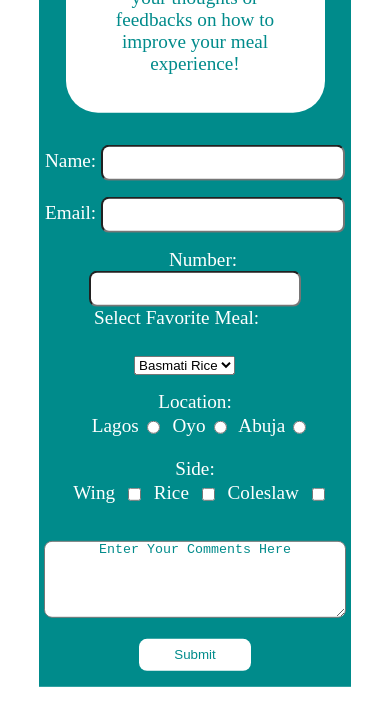
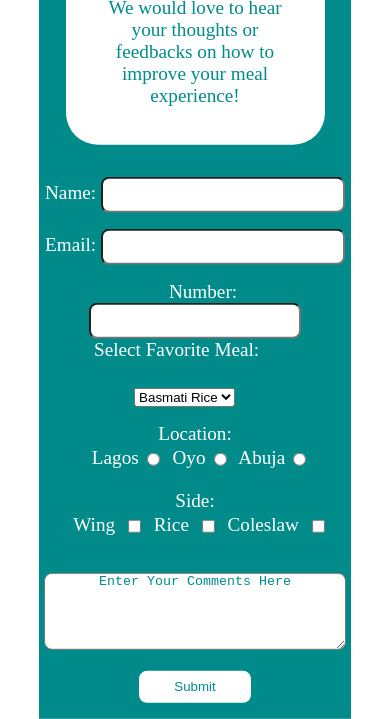
Before and after one commit to Techgurll/mysurveyform, a plain HTML site: page index.html in a window 390 px wide. Shown: the part 313-1032 px from the top of the page. Before the commit the page ends 1000 px from the top, so only its background shows below. Drawn offline with Linux system fonts and the light colour scheme.

Commit message:
hfgdgtdgd

```diff
--- a/style.css
+++ b/style.css
@@ -167,6 +167,9 @@ button[submit] {
 /* Tablet */
 
 @media (max-width: 500px) {
+    .survey{
+        margin-top: 2rem;
+    }
     .surveyheader{
         height: 35vh;
 
```
